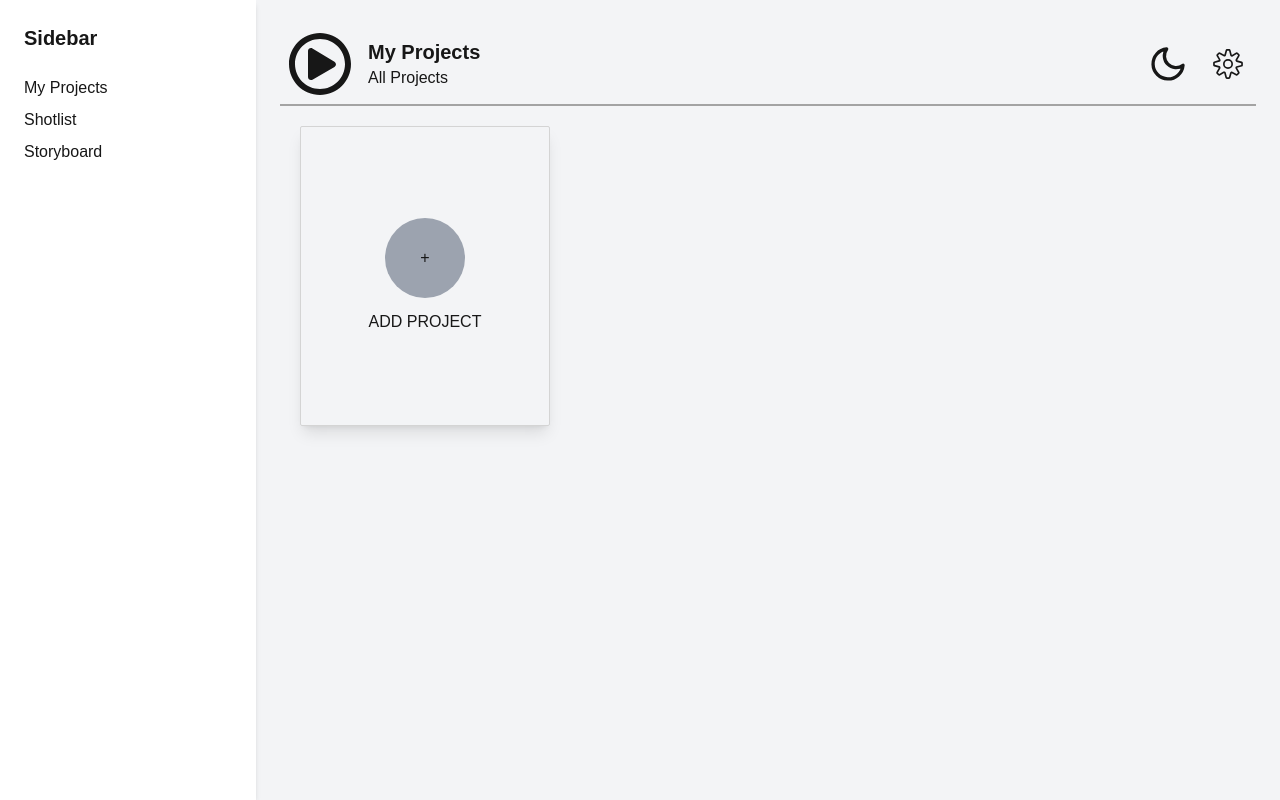
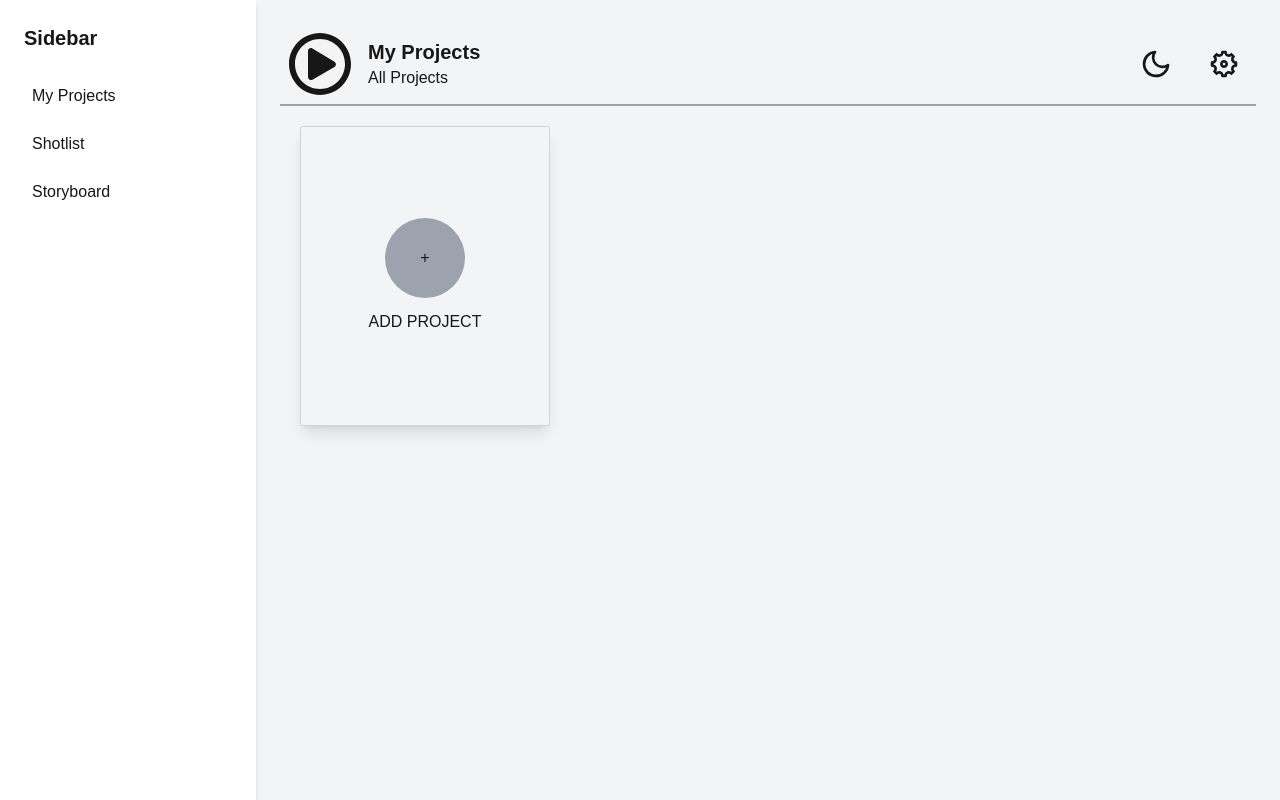
Before and after one commit to shiffydeen/storyboard-frontend, a Next.js app: page / in a window 1280 px wide. Built offline with nearby package versions, Linux system fonts and the light colour scheme.

Commit message:
new btns

```diff
--- a/app/components/Navbar.jsx
+++ b/app/components/Navbar.jsx
@@ -3,7 +3,7 @@
 import { FaBars, FaRegPlayCircle } from "react-icons/fa";
 import { MdOutlineLightMode } from "react-icons/md";
 import { MdOutlineModeNight } from "react-icons/md";
-import { CiSettings } from "react-icons/ci";
+import { RiSettings5Line } from "react-icons/ri";
 import { usePathname } from 'next/navigation';
 import { pageTitles } from '../lib/pageTitles';
 import ThemeSwitch from "./ThemeSwitch";
@@ -21,13 +21,13 @@
 
 
   return (
-    <nav className='p-1 md:p-2 flex justify-between border-b-2 border-neutral-400'>
+    <nav className='p-2 md:p-2 flex justify-between border-b-2 border-neutral-400'>
       <div className='flex items-center gap-4'>
         <button
           onClick={toggleSidebar}
-          className="md:hidden  dark:text-gray-200 text-xl"
+          className="md:hidden  dark:text-gray-200 text-xl hover:bg-neutral-500 p-2 rounded-md"
         >
-          <FaBars />
+          <FaBars className="h-8 w-8"/>
           </button>
         <span>
             <FaRegPlayCircle className='w-16 h-16'/>
@@ -38,15 +38,19 @@
         </div>
       </div>
       <div className='flex items-center gap-5'>
-        <ThemeSwitch />
+        <span className="hover:bg-neutral-500 p-2 rounded-md cursor-pointer">
+
+          <ThemeSwitch />
+        </span>
         {/* <button className="cursor-pointer">
             <MdOutlineLightMode className='w-10 h-10'/>
         </button> */}
         {/* <span>
             <MdOutlineModeNight />
         </span> */}
-        <span>
-          <CiSettings className='w-10 h-10'/>
+        <span className="p-2 hover:bg-neutral-500 rounded-md cursor-pointer">
+          <RiSettings5Line className="w-8 h-8"/>
+          {/* <CiSettings className='w-10 h-10'/> */}
         </span>
       </div>
     </nav>
--- a/app/components/Sidebar.jsx
+++ b/app/components/Sidebar.jsx
@@ -24,9 +24,9 @@
           <FaTimes />
         </button>
         <nav className="space-y-2">
-          <Link href="/">My Projects</Link>
-          <Link href="/shotlist" className='block'>Shotlist</Link>
-          <Link href="/storyboard" className='block'>Storyboard</Link>
+          <Link href="/" className='hover:bg-neutral-500 hover:text-white block p-2'>My Projects</Link>
+          <Link href="/shotlist" className='hover:bg-neutral-500 hover:text-white block p-2'>Shotlist</Link>
+          <Link href="/storyboard" className='hover:bg-neutral-500 hover:text-white block p-2'>Storyboard</Link>
         </nav>
       </aside>
 
--- a/app/components/ThemeSwitch.jsx
+++ b/app/components/ThemeSwitch.jsx
@@ -24,11 +24,11 @@
   )
 
   if (resolvedTheme === 'dark') {
-    return <FiSun onClick={() => setTheme('light')} className='w-10 h-10'/>
+    return <FiSun onClick={() => setTheme('light')} className='w-8 h-8'/>
   }
 
   if (resolvedTheme === 'light') {
-    return <FiMoon onClick={() => setTheme('dark')} className='w-10 h-10'/>
+    return <FiMoon onClick={() => setTheme('dark')} className="w-8 h-8"/>
   }
 
 }
```
